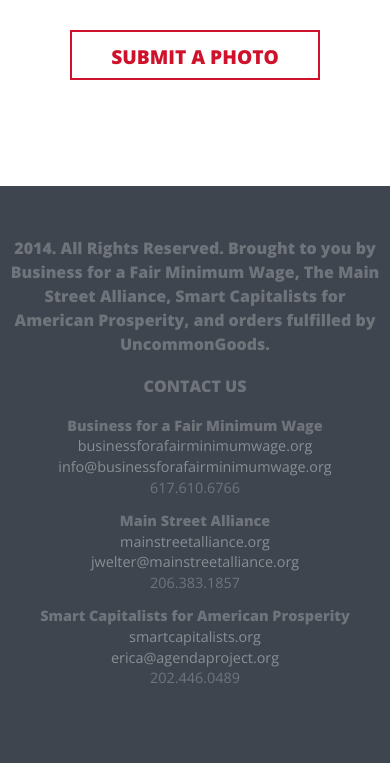
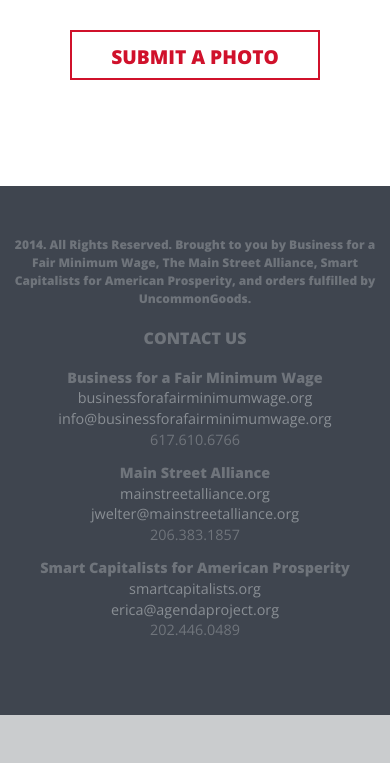
Before and after one commit to misfist/1010stickers, a PHP site: page / in a window 390 px wide. Shown: the part 3300-4063 px from the top of the page. After the commit the page ends 4015 px from the top, so only its background shows below. Run offline with PHP 8.4, Linux system fonts and the light colour scheme; grey boxes labelled with a size stand in for pictures from a placeholder-image service; some libraries are stand-ins or nearby versions.

Commit message:
Modified footer text to be responsive.

```diff
--- a/library/css/style.css
+++ b/library/css/style.css
@@ -476,41 +476,59 @@
     font-size: 22px;
     font-size: 1.375rem; } }
 
+@media screen and (max-width: 480px) {
 @media -sass-debug-info{filename{font-family:file\:\/\/\/Users\/pea\/Sites\/1010sticker\/library\/scss\/base\/_typography\.scss}line{font-family:\00003127}}
   p {
     font-size: 16px;
-  font-size: 1rem; }
-  @media (min-width: 769px) {
+    font-size: 1rem; } }
+@media screen and (max-width: 768px) and (min-width: 481px) {
 @media -sass-debug-info{filename{font-family:file\:\/\/\/Users\/pea\/Sites\/1010sticker\/library\/scss\/base\/_typography\.scss}line{font-family:\00003127}}
   p {
     font-size: 18px;
     font-size: 1.125rem; } }
-  @media (min-width: 1025px) {
+@media screen and (min-width: 768px) {
 @media -sass-debug-info{filename{font-family:file\:\/\/\/Users\/pea\/Sites\/1010sticker\/library\/scss\/base\/_typography\.scss}line{font-family:\00003127}}
   p {
     font-size: 20px;
     font-size: 1.25rem;
     line-height: 1.75; } }
 
-@media -sass-debug-info{filename{font-family:file\:\/\/\/Users\/pea\/Sites\/1010sticker\/library\/scss\/base\/_typography\.scss}line{font-family:\00003138}}
+@media screen and (max-width: 480px) {
+@media -sass-debug-info{filename{font-family:file\:\/\/\/Users\/pea\/Sites\/1010sticker\/library\/scss\/base\/_typography\.scss}line{font-family:\00003140}}
+  .copyright {
+    font-size: 12px;
+    font-size: 0.75rem; } }
+@media screen and (max-width: 768px) and (min-width: 481px) {
+@media -sass-debug-info{filename{font-family:file\:\/\/\/Users\/pea\/Sites\/1010sticker\/library\/scss\/base\/_typography\.scss}line{font-family:\00003140}}
+  .copyright {
+    font-size: 13px;
+    font-size: 0.8125rem; } }
+@media screen and (min-width: 768px) {
+@media -sass-debug-info{filename{font-family:file\:\/\/\/Users\/pea\/Sites\/1010sticker\/library\/scss\/base\/_typography\.scss}line{font-family:\00003140}}
+  .copyright {
+    font-size: 14px;
+    font-size: 0.875rem;
+    line-height: 1.75; } }
+
+@media -sass-debug-info{filename{font-family:file\:\/\/\/Users\/pea\/Sites\/1010sticker\/library\/scss\/base\/_typography\.scss}line{font-family:\00003155}}
 li, dt, dd {
   font-size: 16px;
   font-size: 1rem;
   margin-bottom: .75em; }
   @media (min-width: 769px) {
-@media -sass-debug-info{filename{font-family:file\:\/\/\/Users\/pea\/Sites\/1010sticker\/library\/scss\/base\/_typography\.scss}line{font-family:\00003138}}
+@media -sass-debug-info{filename{font-family:file\:\/\/\/Users\/pea\/Sites\/1010sticker\/library\/scss\/base\/_typography\.scss}line{font-family:\00003155}}
     li, dt, dd {
       font-size: 18px;
       font-size: 1.125rem; } }
   @media (min-width: 1025px) {
-@media -sass-debug-info{filename{font-family:file\:\/\/\/Users\/pea\/Sites\/1010sticker\/library\/scss\/base\/_typography\.scss}line{font-family:\00003138}}
+@media -sass-debug-info{filename{font-family:file\:\/\/\/Users\/pea\/Sites\/1010sticker\/library\/scss\/base\/_typography\.scss}line{font-family:\00003155}}
     li, dt, dd {
       font-size: 20px;
       font-size: 1.25rem;
       max-width: 40em;
       line-height: 1.75; } }
 
-@media -sass-debug-info{filename{font-family:file\:\/\/\/Users\/pea\/Sites\/1010sticker\/library\/scss\/base\/_typography\.scss}line{font-family:\00003145}}
+@media -sass-debug-info{filename{font-family:file\:\/\/\/Users\/pea\/Sites\/1010sticker\/library\/scss\/base\/_typography\.scss}line{font-family:\00003162}}
 input, label, select, textarea {
   font-size: 16px;
   font-size: 1rem;
@@ -518,49 +536,49 @@
   font-family: "Open Sans", sans-serif;
   font-weight: 300; }
   @media (min-width: 769px) {
-@media -sass-debug-info{filename{font-family:file\:\/\/\/Users\/pea\/Sites\/1010sticker\/library\/scss\/base\/_typography\.scss}line{font-family:\00003145}}
+@media -sass-debug-info{filename{font-family:file\:\/\/\/Users\/pea\/Sites\/1010sticker\/library\/scss\/base\/_typography\.scss}line{font-family:\00003162}}
     input, label, select, textarea {
       font-size: 18px;
       font-size: 1.125rem; } }
   @media (min-width: 1025px) {
-@media -sass-debug-info{filename{font-family:file\:\/\/\/Users\/pea\/Sites\/1010sticker\/library\/scss\/base\/_typography\.scss}line{font-family:\00003145}}
+@media -sass-debug-info{filename{font-family:file\:\/\/\/Users\/pea\/Sites\/1010sticker\/library\/scss\/base\/_typography\.scss}line{font-family:\00003162}}
     input, label, select, textarea {
       font-size: 20px;
       font-size: 1.25rem; } }
 
-@media -sass-debug-info{filename{font-family:file\:\/\/\/Users\/pea\/Sites\/1010sticker\/library\/scss\/base\/_typography\.scss}line{font-family:\00003154}}
+@media -sass-debug-info{filename{font-family:file\:\/\/\/Users\/pea\/Sites\/1010sticker\/library\/scss\/base\/_typography\.scss}line{font-family:\00003171}}
 small {
   font-size: 12px;
   font-size: 0.75rem; }
   @media (min-width: 769px) {
-@media -sass-debug-info{filename{font-family:file\:\/\/\/Users\/pea\/Sites\/1010sticker\/library\/scss\/base\/_typography\.scss}line{font-family:\00003154}}
+@media -sass-debug-info{filename{font-family:file\:\/\/\/Users\/pea\/Sites\/1010sticker\/library\/scss\/base\/_typography\.scss}line{font-family:\00003171}}
     small {
       font-size: 13px;
       font-size: 0.8125rem; } }
   @media (min-width: 1025px) {
-@media -sass-debug-info{filename{font-family:file\:\/\/\/Users\/pea\/Sites\/1010sticker\/library\/scss\/base\/_typography\.scss}line{font-family:\00003154}}
+@media -sass-debug-info{filename{font-family:file\:\/\/\/Users\/pea\/Sites\/1010sticker\/library\/scss\/base\/_typography\.scss}line{font-family:\00003171}}
     small {
       font-size: 14px;
       font-size: 0.875rem; } }
 
-@media -sass-debug-info{filename{font-family:file\:\/\/\/Users\/pea\/Sites\/1010sticker\/library\/scss\/base\/_typography\.scss}line{font-family:\00003162}}
+@media -sass-debug-info{filename{font-family:file\:\/\/\/Users\/pea\/Sites\/1010sticker\/library\/scss\/base\/_typography\.scss}line{font-family:\00003179}}
 b, strong {
   font-weight: 700; }
 
-@media -sass-debug-info{filename{font-family:file\:\/\/\/Users\/pea\/Sites\/1010sticker\/library\/scss\/base\/_typography\.scss}line{font-family:\00003166}}
+@media -sass-debug-info{filename{font-family:file\:\/\/\/Users\/pea\/Sites\/1010sticker\/library\/scss\/base\/_typography\.scss}line{font-family:\00003183}}
 i, em {
   font-style: italic; }
 
-@media -sass-debug-info{filename{font-family:file\:\/\/\/Users\/pea\/Sites\/1010sticker\/library\/scss\/base\/_typography\.scss}line{font-family:\00003171}}
+@media -sass-debug-info{filename{font-family:file\:\/\/\/Users\/pea\/Sites\/1010sticker\/library\/scss\/base\/_typography\.scss}line{font-family:\00003188}}
 blockquote {
   padding: 0 10% 0 0;
   margin: 1.5em 0; }
-@media -sass-debug-info{filename{font-family:file\:\/\/\/Users\/pea\/Sites\/1010sticker\/library\/scss\/base\/_typography\.scss}line{font-family:\00003174}}
+@media -sass-debug-info{filename{font-family:file\:\/\/\/Users\/pea\/Sites\/1010sticker\/library\/scss\/base\/_typography\.scss}line{font-family:\00003191}}
   blockquote p, blockquote li {
     color: #999999;
     font-style: italic; }
 
-@media -sass-debug-info{filename{font-family:file\:\/\/\/Users\/pea\/Sites\/1010sticker\/library\/scss\/base\/_typography\.scss}line{font-family:\00003183}}
+@media -sass-debug-info{filename{font-family:file\:\/\/\/Users\/pea\/Sites\/1010sticker\/library\/scss\/base\/_typography\.scss}line{font-family:\00003200}}
 code,
 kbd,
 pre,
@@ -569,7 +587,7 @@
   font-size: 16px;
   font-size: 1rem; }
   @media (min-width: 769px) {
-@media -sass-debug-info{filename{font-family:file\:\/\/\/Users\/pea\/Sites\/1010sticker\/library\/scss\/base\/_typography\.scss}line{font-family:\00003183}}
+@media -sass-debug-info{filename{font-family:file\:\/\/\/Users\/pea\/Sites\/1010sticker\/library\/scss\/base\/_typography\.scss}line{font-family:\00003200}}
     code,
     kbd,
     pre,
@@ -577,7 +595,7 @@
       font-size: 18px;
       font-size: 1.125rem; } }
   @media (min-width: 1025px) {
-@media -sass-debug-info{filename{font-family:file\:\/\/\/Users\/pea\/Sites\/1010sticker\/library\/scss\/base\/_typography\.scss}line{font-family:\00003183}}
+@media -sass-debug-info{filename{font-family:file\:\/\/\/Users\/pea\/Sites\/1010sticker\/library\/scss\/base\/_typography\.scss}line{font-family:\00003200}}
     code,
     kbd,
     pre,
@@ -585,7 +603,7 @@
       font-size: 20px;
       font-size: 1.25rem; } }
 
-@media -sass-debug-info{filename{font-family:file\:\/\/\/Users\/pea\/Sites\/1010sticker\/library\/scss\/base\/_typography\.scss}line{font-family:\00003190}}
+@media -sass-debug-info{filename{font-family:file\:\/\/\/Users\/pea\/Sites\/1010sticker\/library\/scss\/base\/_typography\.scss}line{font-family:\00003207}}
 pre {
   padding: 1em 1.5em;
   margin: 1.5em 0;
@@ -593,7 +611,7 @@
   background: #e6e6e6;
   color: white; }
 
-@media -sass-debug-info{filename{font-family:file\:\/\/\/Users\/pea\/Sites\/1010sticker\/library\/scss\/base\/_typography\.scss}line{font-family:\00003198}}
+@media -sass-debug-info{filename{font-family:file\:\/\/\/Users\/pea\/Sites\/1010sticker\/library\/scss\/base\/_typography\.scss}line{font-family:\00003215}}
 a.button {
   display: inline-block;
   width: 250px;
@@ -618,7 +636,7 @@
     border-width: 2px;
     border-style: solid; }
 
-@media -sass-debug-info{filename{font-family:file\:\/\/\/Users\/pea\/Sites\/1010sticker\/library\/scss\/base\/_typography\.scss}line{font-family:\00003204}}
+@media -sass-debug-info{filename{font-family:file\:\/\/\/Users\/pea\/Sites\/1010sticker\/library\/scss\/base\/_typography\.scss}line{font-family:\00003221}}
 #photos a.button,
 #intro a.button {
   display: inline-block;
@@ -645,12 +663,12 @@
     border-width: 2px;
     border-style: solid; }
 
-@media -sass-debug-info{filename{font-family:file\:\/\/\/Users\/pea\/Sites\/1010sticker\/library\/scss\/base\/_typography\.scss}line{font-family:\00003210}}
+@media -sass-debug-info{filename{font-family:file\:\/\/\/Users\/pea\/Sites\/1010sticker\/library\/scss\/base\/_typography\.scss}line{font-family:\00003227}}
 section h2 {
   border-bottom-color: #d0d2d3;
   border-bottom-width: 2px;
   border-bottom-style: solid; }
-@media -sass-debug-info{filename{font-family:file\:\/\/\/Users\/pea\/Sites\/1010sticker\/library\/scss\/base\/_typography\.scss}line{font-family:\00003214}}
+@media -sass-debug-info{filename{font-family:file\:\/\/\/Users\/pea\/Sites\/1010sticker\/library\/scss\/base\/_typography\.scss}line{font-family:\00003231}}
   section h2 span {
     display: block;
     float: left;
--- a/library/scss/base/_typography.scss
+++ b/library/scss/base/_typography.scss
@@ -124,15 +124,32 @@
     }
 }
 
-p {
-    @include font-size($body-size-s);
-	@include breakpoint(medium) {@include font-size($body-size-m);}
-	@include breakpoint(large) {
+p{
+    @include media($mobile) {
+        @include font-size($body-size-s);
+    }
+    @include media($tablet) {
+        @include font-size($body-size-m);
+    }
+    @include media($desktop) {
         @include font-size($body-size-l);
-        // max-width: 40em;
         line-height: 1.75;
     }
 }
+
+.copyright {
+    @include media($mobile) {
+        @include font-size($small-size-s);
+    }
+    @include media($tablet) {
+        @include font-size($small-size-m);
+    }
+    @include media($desktop) {
+        @include font-size($small-size-l);
+        line-height: 1.75;
+    }
+}
+
 
 
 li, dt, dd {
```
Lines whose indentation alone changed are shown as unchanged.
